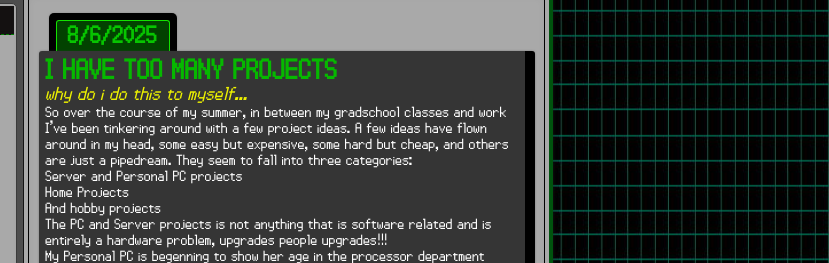
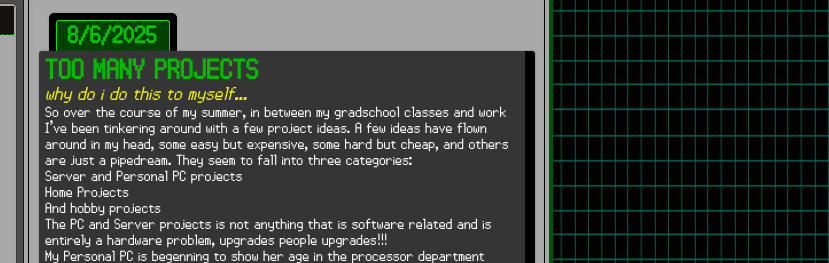
Before and after one commit to Dew-ey/webpg, a plain HTML site: page blog.html in a window 1280 px wide. Shown: the part 265-528 px from the top of the page, 451-1280 px from the left. Drawn offline with nearby package versions, Linux system fonts and the light colour scheme; no server answers.

Commit message:
cleaned up bugs

```diff
--- a/blog.html
+++ b/blog.html
@@ -58,7 +58,7 @@
             <div class="tab2"><h3>8/6/2025</h3></div>
         </div>
         <div class="entry">
-            <h4>I HAVE TOO MANY PROJECTS</h4>
+            <h4>TOO MANY PROJECTS</h4>
             <i>why do i do this to myself...</i>
             <p> So over the course of my summer, in between my gradschool classes and work I've been tinkering around with a few project ideas.
                 A few ideas have flown around in my head, some easy but expensive, some hard but cheap, and others are just a pipedream. They seem to fall into three categories:</p>
```
